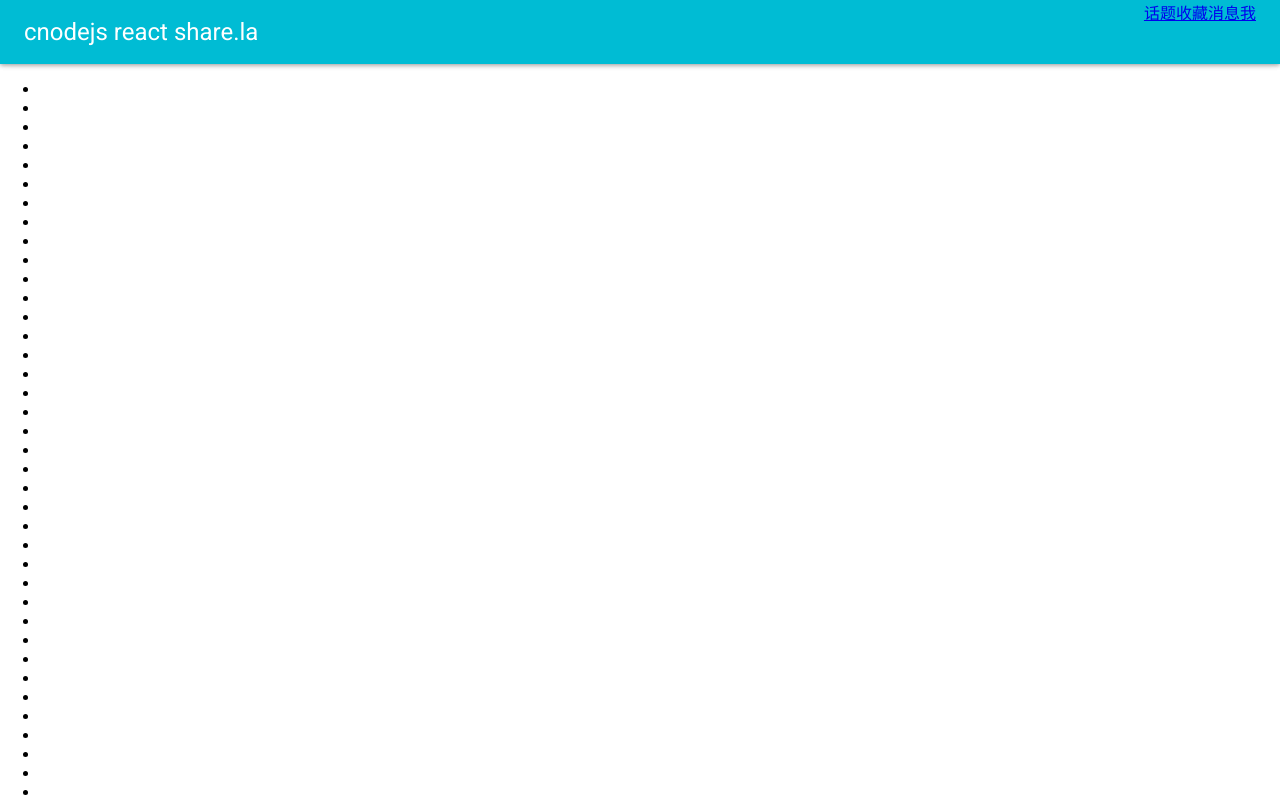
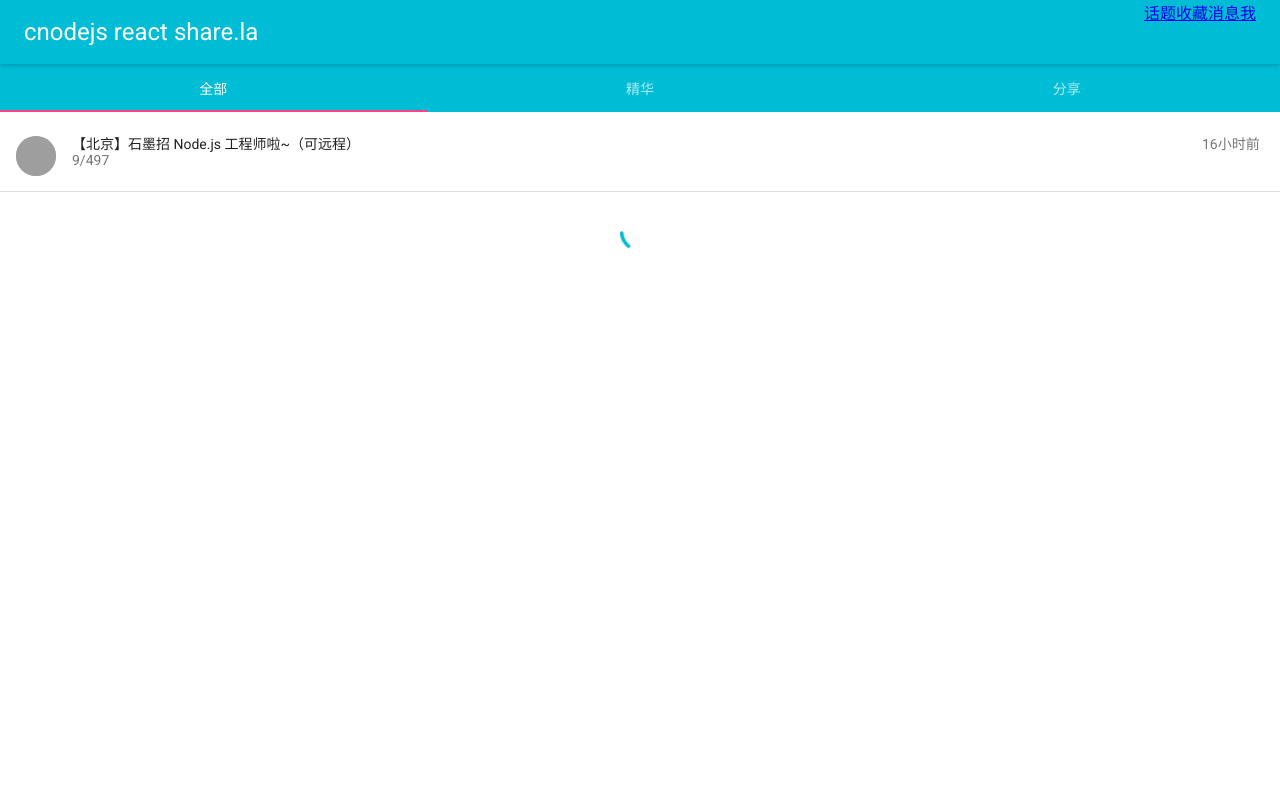
Before and after one commit to ycloud/cnodejs-react, a React app: page / in a window 1280 px wide. Built offline with nearby package versions, Linux system fonts and the light colour scheme; grey boxes are pictures that could not be loaded; what react-tap-event-plugin would draw is missing.

Commit message:
home list

```diff
--- a/src/App.js
+++ b/src/App.js
@@ -2,6 +2,7 @@ import routes from './routes';
 import styled from 'styled-components';
 import AppBar from 'material-ui/AppBar';
 import FontIcon from 'material-ui/FontIcon';
+import LinearProgress from 'material-ui/LinearProgress';
 import MuiThemeProvider from 'material-ui/styles/MuiThemeProvider';
 import Paper from 'material-ui/Paper';
 import React, { Component } from 'react';
@@ -56,6 +57,16 @@ const RouterBox = styled.div`
   flex: 1;
   overflow-y: auto;
 `
+const LinearProgressBox = styled.div`
+
+`
+const LinearProgressStyle = {
+  background: 'rgba(255, 255, 255, 0.618)',
+  position: 'absolute',
+  top: 0,
+  width: '100%',
+  zIndex: 9
+}
 
 class App extends Component {
   render() {
@@ -91,6 +102,7 @@ class App extends Component {
               {routes.map(route => <Route exact key={route.path} {...route}/>)}
             </Switch>
           </RouterBox>
+          <LinearProgress mode="indeterminate" style={LinearProgressStyle}/>
         </AppBox>
       </MuiThemeProvider>
     );
--- a/src/index.css
+++ b/src/index.css
@@ -2,6 +2,7 @@ body {
   margin: 0;
   padding: 0;
   font-family: Roboto,Noto Sans,Noto,sans-serif;
+  -webkit-overflow-scrolling: touch;
 }
 html,
 body,
--- a/src/style-utils.js
+++ b/src/style-utils.js
@@ -7,3 +7,12 @@ export const media = {
     }
   `
 }
+
+export function truncate(width) {
+  return `
+    width: ${width};
+    white-space: nowrap;
+    overflow: hidden;
+    text-overflow: ellipsis;
+  `;
+}
--- a/src/views/home.js
+++ b/src/views/home.js
@@ -1,110 +1,68 @@
+import styled from 'styled-components';
+import { truncate } from '../style-utils';
 import React, { Component } from 'react';
+import Avatar from 'material-ui/Avatar';
+import CircularProgress from 'material-ui/CircularProgress';
+import Divider from 'material-ui/Divider';
+import {List, ListItem} from 'material-ui/List';
+import {Tabs, Tab} from 'material-ui/Tabs';
+
+const CircularProgressBox = styled.div`
+  text-align: center;
+  padding: 20px;
+`
+const Flex = styled.div`
+  display: flex;
+`
+const FlexItem = styled.div`
+  flex: 1;
+  padding-left: 16px;
+  font-size: 14px;
+  width: calc(100% - 150px);
+`
+const PrimaryText = styled.div`
+  ${ truncate('100%') }
+`
+const MutedText = styled.div`
+  color: rgba(0,0,0,.54);
+`
+const TimeagoBox = styled.div`
+  color: rgba(0,0,0,.54);
+  font-size: 14px;
+  width: 62px;
+`
 
 class Home extends Component {
   render() {
     return (
-      <ul>
-        <li></li>
-        <li></li>
-        <li></li>
-        <li></li>
-        <li></li>
-        <li></li>
-        <li></li>
-        <li></li>
-        <li></li>
-        <li></li>
-        <li></li>
-        <li></li>
-        <li></li>
-        <li></li>
-        <li></li>
-        <li></li>
-        <li></li>
-        <li></li>
-        <li></li>
-        <li></li>
-        <li></li>
-        <li></li>
-        <li></li>
-        <li></li>
-        <li></li>
-        <li></li>
-        <li></li>
-        <li></li>
-        <li></li>
-        <li></li>
-        <li></li>
-        <li></li>
-        <li></li>
-        <li></li>
-        <li></li>
-        <li></li>
-        <li></li>
-        <li></li>
-        <li></li>
-        <li></li>
-        <li></li>
-        <li></li>
-        <li></li>
-        <li></li>
-        <li></li>
-        <li></li>
-        <li></li>
-        <li></li>
-        <li></li>
-        <li></li>
-        <li></li>
-        <li></li>
-        <li></li>
-        <li></li>
-        <li></li>
-        <li></li>
-        <li></li>
-        <li></li>
-        <li></li>
-        <li></li>
-        <li></li>
-        <li></li>
-        <li></li>
-        <li></li>
-        <li></li>
-        <li></li>
-        <li></li>
-        <li></li>
-        <li></li>
-        <li></li>
-        <li></li>
-        <li></li>
-        <li></li>
-        <li></li>
-        <li></li>
-        <li></li>
-        <li></li>
-        <li></li>
-        <li></li>
-        <li></li>
-        <li></li>
-        <li></li>
-        <li></li>
-        <li></li>
-        <li></li>
-        <li></li>
-        <li></li>
-        <li></li>
-        <li></li>
-        <li></li>
-        <li></li>
-        <li></li>
-        <li></li>
-        <li></li>
-        <li></li>
-        <li></li>
-        <li></li>
-        <li></li>
-        <li></li>
-        <li></li>
-      </ul>
+      <div>
+        <Tabs>
+          <Tab label="全部" >
+          </Tab>
+          <Tab label="精华" >
+          </Tab>
+          <Tab label="分享" >
+          </Tab>
+        </Tabs>
+        <List>
+        <ListItem
+          children={
+            <Flex>
+              <Avatar src="https://avatars3.githubusercontent.com/u/4279697?v=3&s=120" />
+              <FlexItem>
+                <PrimaryText>【北京】石墨招 Node.js 工程师啦~（可远程）</PrimaryText>
+                <MutedText>9/497</MutedText>
+              </FlexItem>
+              <TimeagoBox>16小时前</TimeagoBox>
+            </Flex>
+          }
+        />
+        <Divider />
+        <CircularProgressBox>
+          <CircularProgress/>
+        </CircularProgressBox>
+      </List>
+      </div>
     );
   }
 }
```
